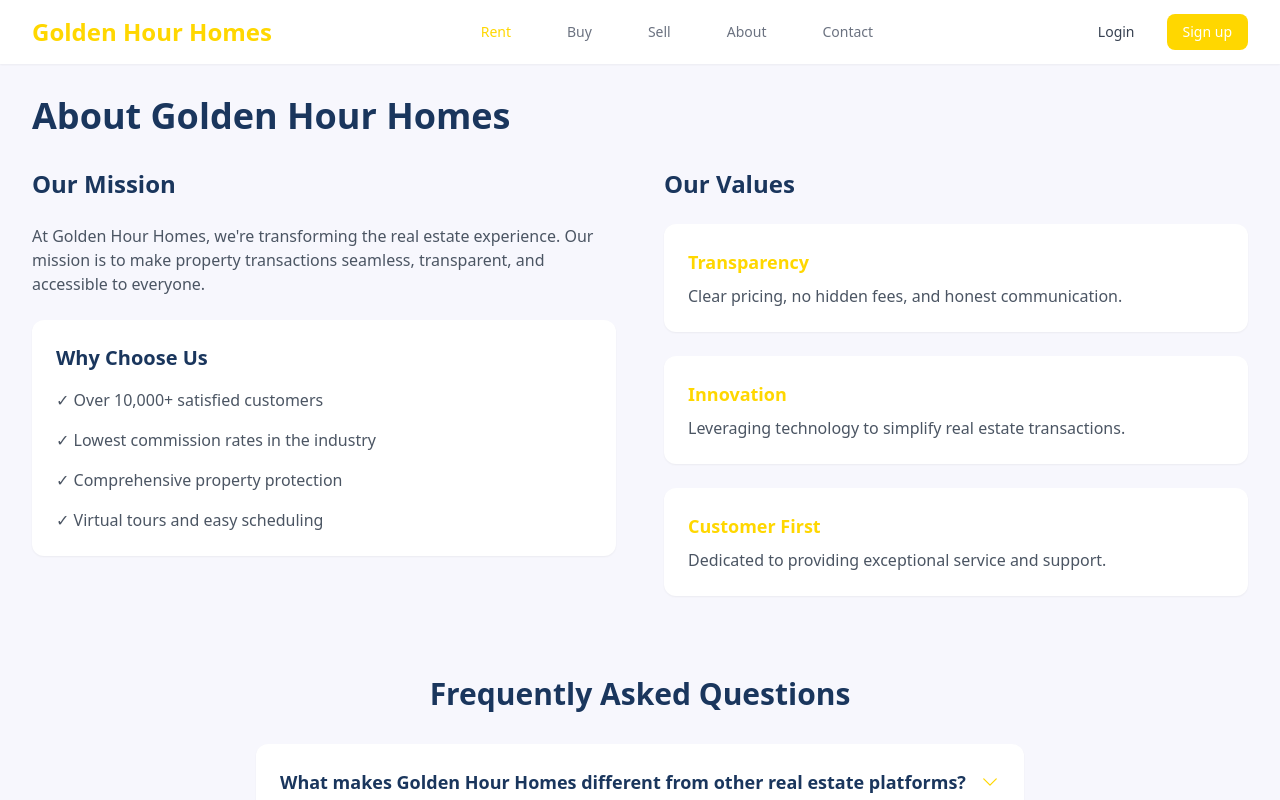
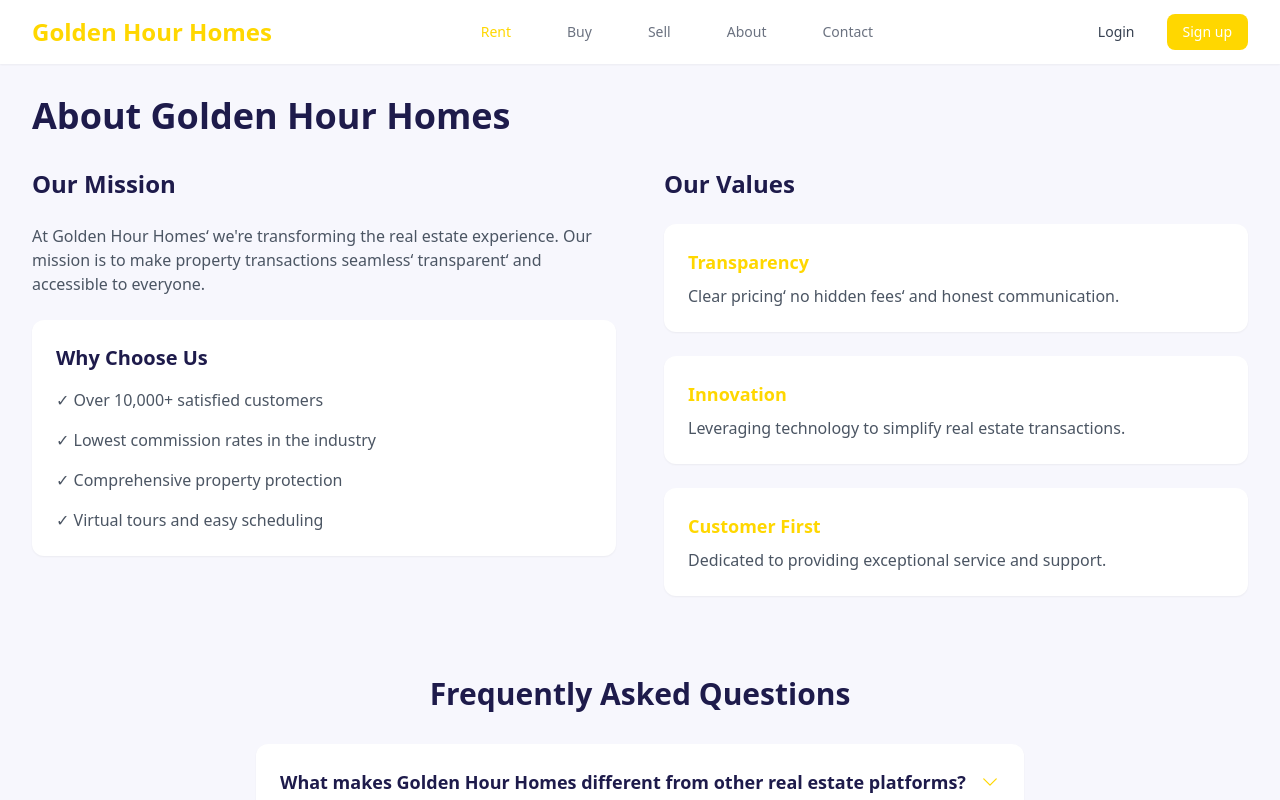
Before and after one commit to PPableo/real-estate-website, a Next.js app: page /about in a window 1280 px wide. Shown: the top 800 px of the page. Built offline with nearby package versions, Linux system fonts and the light colour scheme.

Commit message:
fixed react/no-unescaped-entities issues

```diff
--- a/src/app/about/page.js
+++ b/src/app/about/page.js
@@ -38,21 +38,21 @@ export default function AboutPage() {
     <>
       <main className="pt-24 pb-16 bg-[#F7F7FD]">
         <div className="max-w-7xl mx-auto px-4 sm:px-6 lg:px-8">
-          <h1 className="text-4xl font-bold text-secondary mb-8">
+          <h1 className="text-4xl font-bold text-[#1E1B4B] mb-8">
             About Golden Hour Homes
           </h1>
 
           <div className="grid md:grid-cols-2 gap-12">
             <div className="space-y-6">
-              <h2 className="text-2xl font-bold text-secondary">Our Mission</h2>
+              <h2 className="text-2xl font-bold text-[#1E1B4B]">Our Mission</h2>
               <p className="text-gray-600">
-                At Golden Hour Homes, we're transforming the real estate experience. Our
-                mission is to make property transactions seamless, transparent,
+                At Golden Hour Homes&lsquo; we&apos;re transforming the real estate experience. Our
+                mission is to make property transactions seamless&lsquo; transparent&lsquo;
                 and accessible to everyone.
               </p>
 
               <div className="bg-white p-6 rounded-xl shadow-sm">
-                <h3 className="text-xl font-bold text-secondary mb-4">
+                <h3 className="text-xl font-bold text-[#1E1B4B] mb-4">
                   Why Choose Us
                 </h3>
                 <ul className="space-y-4 text-gray-600">
@@ -65,14 +65,14 @@ export default function AboutPage() {
             </div>
 
             <div className="space-y-6">
-              <h2 className="text-2xl font-bold text-secondary">Our Values</h2>
+              <h2 className="text-2xl font-bold text-[#1E1B4B]">Our Values</h2>
               <div className="grid gap-6">
                 <div className="bg-white p-6 rounded-xl shadow-sm">
                   <h3 className="text-lg font-bold text-primary mb-2">
                     Transparency
                   </h3>
                   <p className="text-gray-600">
-                    Clear pricing, no hidden fees, and honest communication.
+                    Clear pricing&lsquo; no hidden fees&lsquo; and honest communication.
                   </p>
                 </div>
                 <div className="bg-white p-6 rounded-xl shadow-sm">
@@ -98,7 +98,7 @@ export default function AboutPage() {
 
         {/* FAQ Section */}
         <div className="mt-20">
-          <h2 className="text-3xl font-bold text-secondary mb-8 text-center">
+          <h2 className="text-3xl font-bold text-[#1E1B4B] mb-8 text-center">
             Frequently Asked Questions
           </h2>
           <div className="max-w-3xl mx-auto">
@@ -108,7 +108,7 @@ export default function AboutPage() {
                   onClick={() => setOpenFaq(openFaq === index ? null : index)}
                   className="w-full bg-white p-6 rounded-xl shadow-sm flex justify-between items-center hover:bg-gray-50 transition-all"
                 >
-                  <span className="text-lg font-semibold text-secondary text-left">
+                  <span className="text-lg font-semibold text-[#1E1B4B] text-left">
                     {faq.question}
                   </span>
                   <ChevronDownIcon
```
